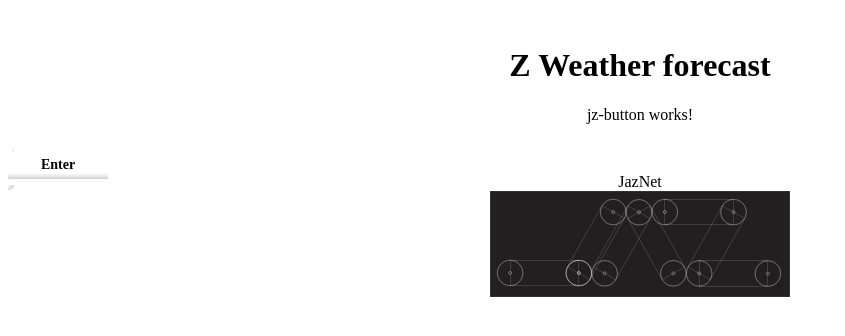
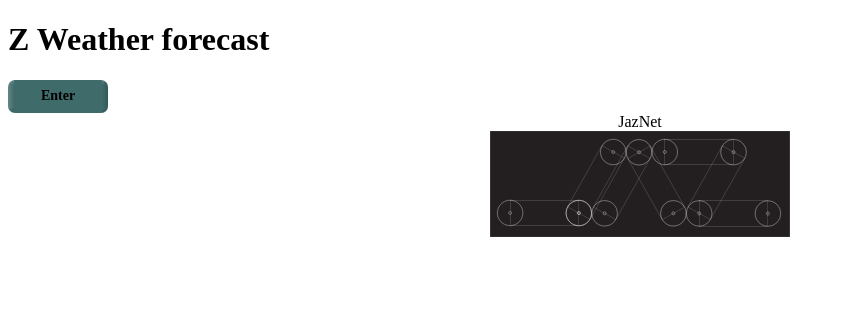
Before and after one commit to jaznet/Jz.Studio, an Angular app in the folder jz.studio.client/: page /home in a window 1280 px wide. Shown: the top 336 px of the page, without its empty margins (0-845 px from the left). Built offline with nearby package versions, Linux system fonts and the light colour scheme.

Commit message:
jz-button

```diff
--- a/jz.studio.client/angular.json
+++ b/jz.studio.client/angular.json
@@ -36,6 +36,7 @@
             ],
             "styles": [
               "src/styles.css",
+              "src/assets/styles/app.css",
               "src/assets/styles/layouts.css",
               "src/assets/styles/flex-grids.css"
             ],
--- a/jz.studio.client/src/app/app.component.css
+++ b/jz.studio.client/src/app/app.component.css
@@ -1,22 +1,3 @@
-:host {
-    max-width: 1280px;
-    padding: 2rem;
-    text-align: center;
+body {
+    background-color:antiquewhite;
 }
-
-tr:nth-child(even) {
-    background: #F2F2F2;
-}
-
-tr:nth-child(odd) {
-    background: #FFF;
-}
-
-th, td {
-    padding-left: 1rem;
-    padding-right: 1rem;
-}
-
-table {
-    margin: 0 auto;
-}
--- a/jz.studio.client/src/app/app.component.ts
+++ b/jz.studio.client/src/app/app.component.ts
@@ -1,5 +1,6 @@
 import { HttpClient } from '@angular/common/http';
 import { Component, OnInit } from '@angular/core';
+import { PaletteMgrService } from './parts/app-services/palette-mgr.service';
 
 interface WeatherForecast {
   date: string;
@@ -16,7 +17,9 @@ interface WeatherForecast {
 export class AppComponent implements OnInit {
   public forecasts: WeatherForecast[] = [];
 
-  constructor(private http: HttpClient) {}
+  constructor(private http: HttpClient, private palette: PaletteMgrService) {
+    palette.InitializePalette();
+  }
 
   ngOnInit() {
    //this.getForecasts();
--- a/jz.studio.client/src/assets/styles/app.css
+++ b/jz.studio.client/src/assets/styles/app.css
@@ -1,37 +1,23 @@
-
-.app-body {
-  display: flex;
-  background-color: var(--plt-clr-1);
-  font-family: varela;
-  font-size:12px;
-  border-radius: 9px;
+app-body {
+    background-color:black;
 }
 
-.app-router-container {
-  padding: 8px;
-  background-color: var(--plt-clr-2);
-  border: 1px solid var(--plt-clr-3);
-  border-radius: 9px;
-  margin-right: 4px;
-  width: 100%;
-  height: 100%;
+
+@font-face {
+  font-family: 'museo';
+  src: url('assets/fonts/Museo300-Regular-webfont.ttf');
+}
+
+@font-face {
+  font-family: 'varela';
+  src: url('assets/fonts/Varela_Round/VarelaRound-Regular.ttf');
+}
+
+@font-face {
+  font-family: 'roboto';
+  src: url('assets/fonts/Roboto/Roboto-Regular.ttf');
+}
+
+div {
   display: flex;
 }
-
-.view-container {
-  border-radius: 9px;
-}
-
-.view-router-container {
-  padding: 8px;
-  border: 1px solid var(--plt-clr-3);
-  border-radius: 9px;
-  background-color: var(--plt-clr-2);
-}
-
-  .app-root-content {
-  background-color: var(--plt-clr-1);
- /* padding: 3px;*/
-  border-radius: 6px;
- /* border: 1px solid black;*/
-}
--- a/jz.studio.client/src/assets/styles/flex-grids.css
+++ b/jz.studio.client/src/assets/styles/flex-grids.css
@@ -23,6 +23,7 @@
 }
 
 .grid-row-fill {
+    display:flex;
   flex-flow: row;
   flex: 1 1 auto;
   height: 100%;
@@ -30,6 +31,7 @@
 }
 
 .grid-cols {
+  display:flex;
   height: 100%;
   width: 100%;
   flex-flow: row;
--- a/jz.studio.client/src/library/jz-ui-controls/jz-button/jz-button.component.css
+++ b/jz.studio.client/src/library/jz-ui-controls/jz-button/jz-button.component.css
@@ -2,6 +2,7 @@
 .jz-button {
   width: 100%;
   color: var(--plt-txt-1);
+
 }
 
 jz-button {
@@ -10,6 +11,7 @@ jz-button {
 }
 
 .jz-button-text {
+  display: flex;
   align-items: center;
   font-size: 13px;
   font-weight: bold;
--- a/jz.studio.client/src/library/jz-ui-controls/jz-button/jz-button.component.html
+++ b/jz.studio.client/src/library/jz-ui-controls/jz-button/jz-button.component.html
@@ -1,11 +1,10 @@
-<p>jz-button works!</p>
 
 <div routerLink="/home"
      (click)="onClicked()"
      class="jz-button-base-layer"
      [ngStyle]="{'height': height_px, 'width': width_px}">
 
-  <div class="jz-button-bevel" [ngStyle]="{'color':color, 'backgroundColor':background}">
+  <div class="jz-button-bevel fit-to-parent" [ngStyle]="{'color':color, 'backgroundColor':background}">
 
     <div class="grid-rows left-border">
 
@@ -76,7 +75,7 @@
     </div>
 
     <!-- CENTER -->
-    <div #btn class="jz-button grid-col-fill" id="'btn1">
+    <div #btn class="jz-button grid-cols" id="'btn1">
       <div [ngStyle]="{'height': border_px}"
            class=" grid-col-fixed top-border-middle">
       </div>
--- a/jz.studio.client/src/styles.css
+++ b/jz.studio.client/src/styles.css
@@ -1 +1,19 @@
 /* You can add global styles to this file, and also import other style files */
+@font-face {
+  font-family: 'museo';
+  src: url('assets/fonts/Museo300-Regular-webfont.ttf');
+}
+
+@font-face {
+  font-family: 'varela';
+  src: url('assets/fonts/Varela_Round/VarelaRound-Regular.ttf');
+}
+
+@font-face {
+  font-family: 'roboto';
+  src: url('assets/fonts/Roboto/Roboto-Regular.ttf');
+}
+
+div {
+    display:flex;
+}
```
